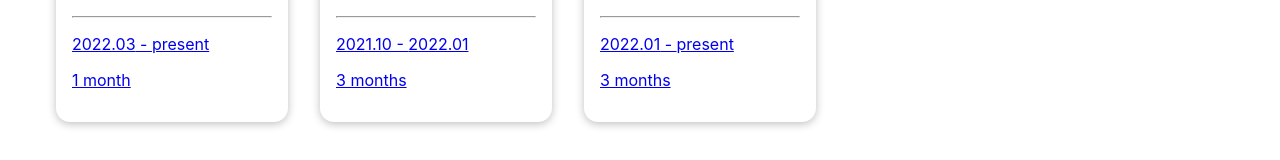
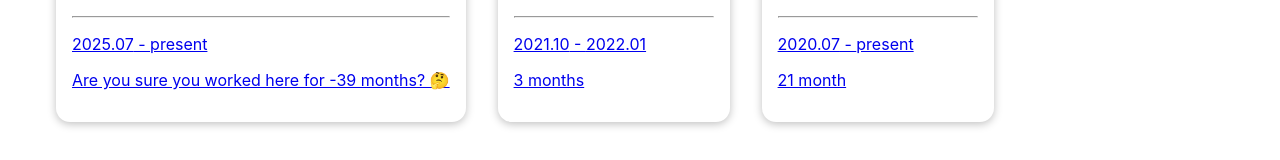
Before and after one commit to BMRicardas/ricardas-io, a React (Create React App) app: page / in a window 1280 px wide. Shown: the part 401-561 px from the top of the page. Built offline with nearby package versions, Linux system fonts and the light colour scheme.

Commit message:
refactor experience component

```diff
--- a/src/components/Experience/ExperienceItem.tsx
+++ b/src/components/Experience/ExperienceItem.tsx
@@ -19,34 +19,52 @@ const ExperienceItem: FC<Props> = ({
   workingFrom,
   workingTo,
 }) => {
-  const workingDuration = (a: string, b: string) => {
-    const from = new Date(a);
-    let to;
-    if (b === "present") {
+  const toDateString = (to: string) => {
+    if (to === "present") {
       const today = new Date();
       const year = today.getFullYear();
       const month = today.getMonth() + 1;
-      to = new Date(`${year}.${month >= 10 ? month : `0${month}`}`);
-    } else {
-      to = new Date(b);
+      return `${year}.${month >= 10 ? month : `0${month}`}`;
     }
-    const difference =
-      to.getMonth() -
-      from.getMonth() +
-      12 * (to.getFullYear() - from.getFullYear());
-
-    return +difference;
+    return to;
   };
 
-  const isMonthPlural = () => {
-    const duration = workingDuration(workingFrom, workingTo);
-    if (duration <= 0) {
-      return "0 months";
-    } else if (duration === 1) {
-      return "1 month";
+  const getDifference = (dateFrom: Date, dateTo: Date) => {
+    return (
+      dateTo.getMonth() -
+      dateFrom.getMonth() +
+      12 * (dateTo.getFullYear() - dateFrom.getFullYear())
+    );
+  };
+
+  const getLastDigit = (number: number) => {
+    return Number(number.toString().slice(-1));
+  };
+
+  const getLabel = (difference: number, lastDigit: number) => {
+    if (difference === 0) {
+      return `${difference} months`;
+    } else if (difference < 0 && lastDigit === 1) {
+      return `Are you sure you worked here for ${difference} month? 🤔`;
+    } else if (difference < 0) {
+      return `Are you sure you worked here for ${difference} months? 🤔`;
+    } else if (lastDigit === 1) {
+      return `${difference} month`;
     } else {
-      return `${duration} months`;
+      return `${difference} months`;
     }
+  };
+
+  const getWorkingDuration = (dateFrom: string, dateTo: string) => {
+    const toDate = toDateString(dateTo);
+    const from = new Date(dateFrom);
+    const to = new Date(toDate);
+
+    const difference = getDifference(from, to);
+    const lastDigit = getLastDigit(difference);
+    const label = getLabel(difference, lastDigit);
+
+    return label;
   };
 
   return (
@@ -60,8 +78,7 @@ const ExperienceItem: FC<Props> = ({
             <p>
               {workingFrom} - {workingTo}
             </p>
-            {/* <p>{`${workingDuration(workingFrom, workingTo)} months`}</p> */}
-            <p>{isMonthPlural()}</p>
+            <p>{getWorkingDuration(workingFrom, workingTo)}</p>
           </div>
         </li>
       </Card>
--- a/src/components/Experience/ExperienceList.tsx
+++ b/src/components/Experience/ExperienceList.tsx
@@ -18,7 +18,7 @@ const experiences: Experience[] = [
     company: "Ričardas",
     companyUrl: "https://ricardas.io/",
     position: "Freelance",
-    workingFrom: "2022.03",
+    workingFrom: "2025.07",
     workingTo: "present",
   },
   {
@@ -36,7 +36,7 @@ const experiences: Experience[] = [
     company: "Visma",
     companyUrl: "https://www.visma.lt/",
     position: "Fullstack Developer",
-    workingFrom: "2022.01",
+    workingFrom: "2020.07",
     workingTo: "present",
   },
 ];
```
